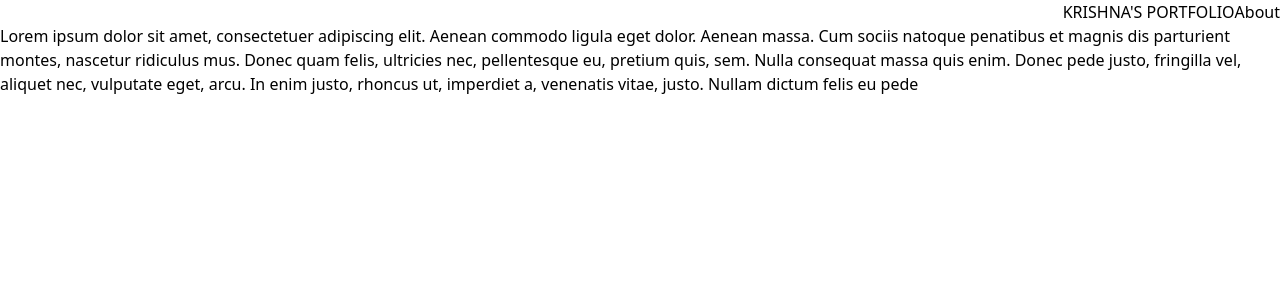
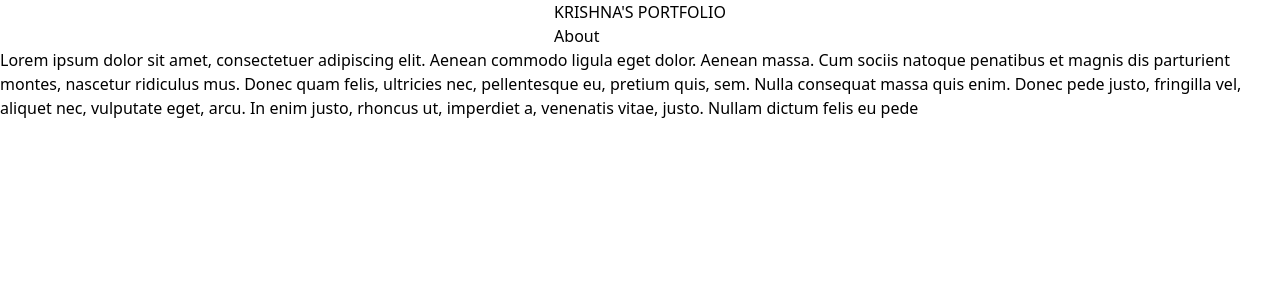
Before and after one commit to kkrissshnaa/Portfolio, a Next.js app: page / in a window 1280 px wide. Shown: the top 300 px of the page. Built offline with nearby package versions, Linux system fonts and the light colour scheme.

Commit message:
implemented fix

```diff
--- a/app/page.tsx
+++ b/app/page.tsx
@@ -4,12 +4,12 @@ const page = () => {
   return (
     <div>
       <div>
-        <div className='flex justify-end'>
-      <header className='flex justify-evenly'>
+      <div className=' flex justify-evenly'>
+      <header>
         <div>
           <text>KRISHNA'S PORTFOLIO</text>
         </div>
-        <text>
+        <text className=' justify-end'>
           About
         </text>
       </header>
```
